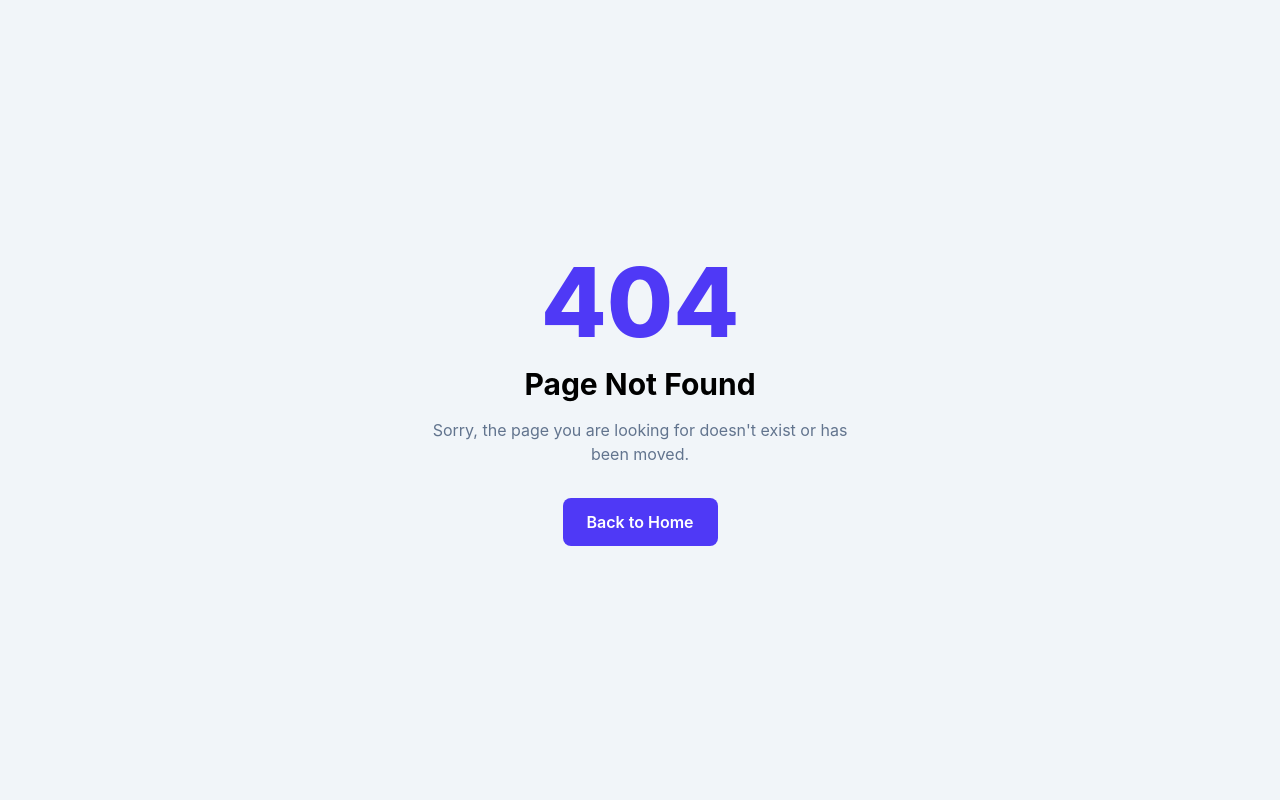
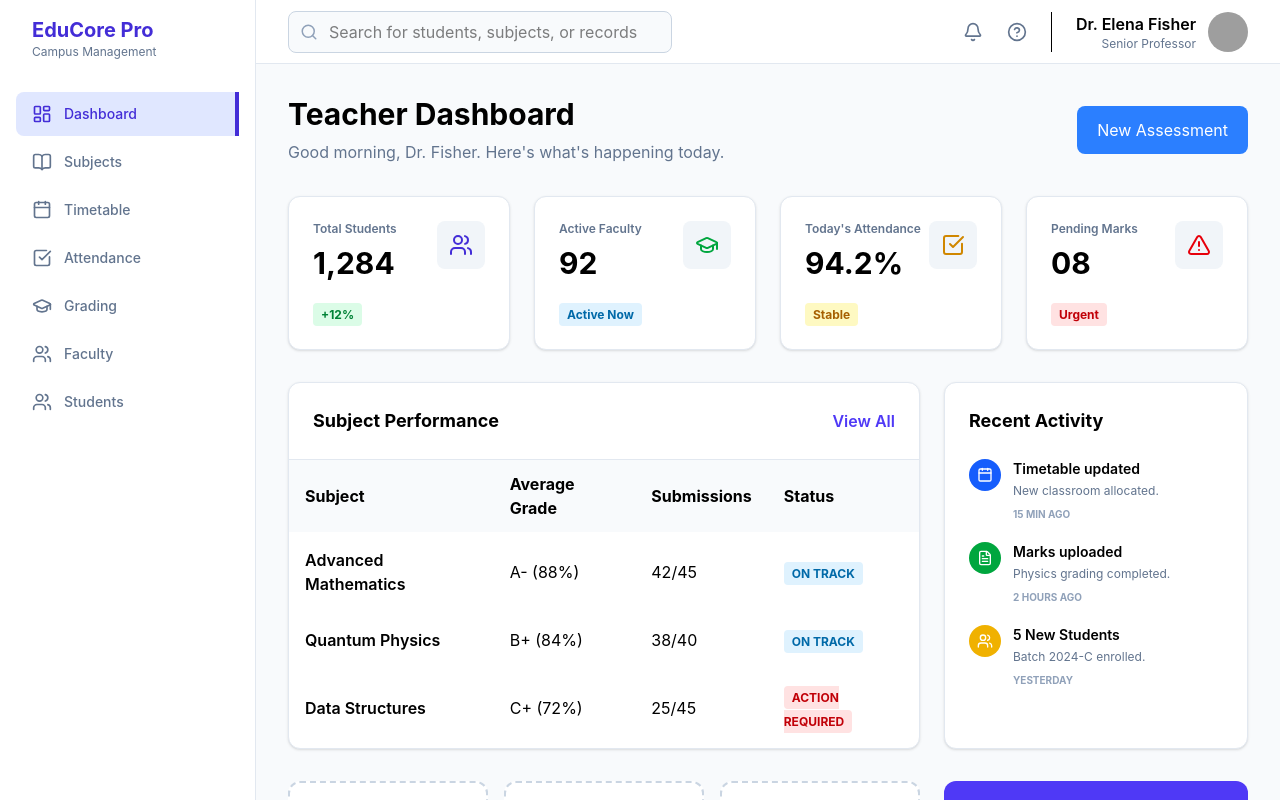
Before and after one commit to A-S-W-I-N-99/New-Projectists, a React (Vite) app: page / in a window 1280 px wide. Before the commit this address had no page. Shown: the top 800 px of the page. Built offline with nearby package versions, Linux system fonts and the light colour scheme; grey boxes are pictures that could not be loaded.

Commit message:
Update App.jsx to load Teacher Dashboard

```diff
--- a/src/App.jsx
+++ b/src/App.jsx
@@ -1,7 +1,7 @@
-import NotFound from "./pages/Error/NotFound";
+import TeacherDashboard from "./pages/Dashboard/TeacherDashboard";
 
 function App() {
-  return <NotFound />;
+  return <TeacherDashboard />;
 }
 
 export default App;
```
